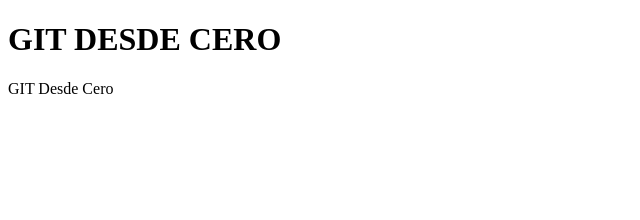
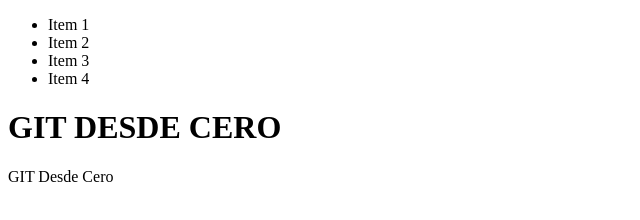
Before and after one commit to AlfredoRecinos/practicando-git, a plain HTML site: page index.html in a window 1280 px wide. Shown: the whole page, without its empty margins (0-640 px from the left). Drawn offline with Linux system fonts and the light colour scheme.

Commit message:
Commit desde VSCODE agregando archivo .gitignore

```diff
--- a/index.html
+++ b/index.html
@@ -7,8 +7,31 @@
     <title>Practicando con GIT | Proyecto clonado desde GIT</title>
 </head>
 <body>
-    <h1>GIT DESDE CERO</h1>
-    <p>GIT Desde Cero</p>
+    <!-- ==========Estructura basica menu ========== -->
+    <header class="container-fluid">
+    <div class="container">
+        <nav>
+            <ul class="box__nav">
+                <li>Item 1</li>
+                <li>Item 2</li>
+                <li>Item 3</li>
+                <li>Item 4</li>
+            </ul>
+        </nav>
+    </div>
+    </header>
+    <!-- ========Estructura basica menu ========== -->
+
+    <!-- ==========Estructura basica Banner hero section ========== -->
+    <div class="container">
+    <div class="row">
+    <div class="col-12">
+        <h1>GIT DESDE CERO</h1>
+        <p>GIT Desde Cero</p>
+    </div>
+    </div>
+    </div>
+    <!-- ========Banner hero section ========== -->
 
 
 </body>
```
Also changed, not shown: 1 other file.
